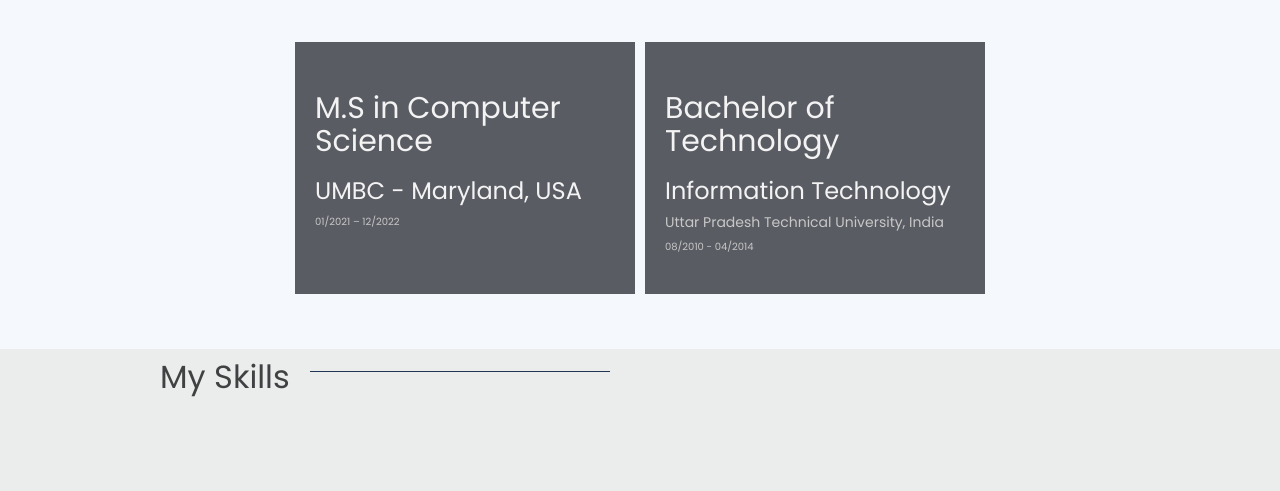
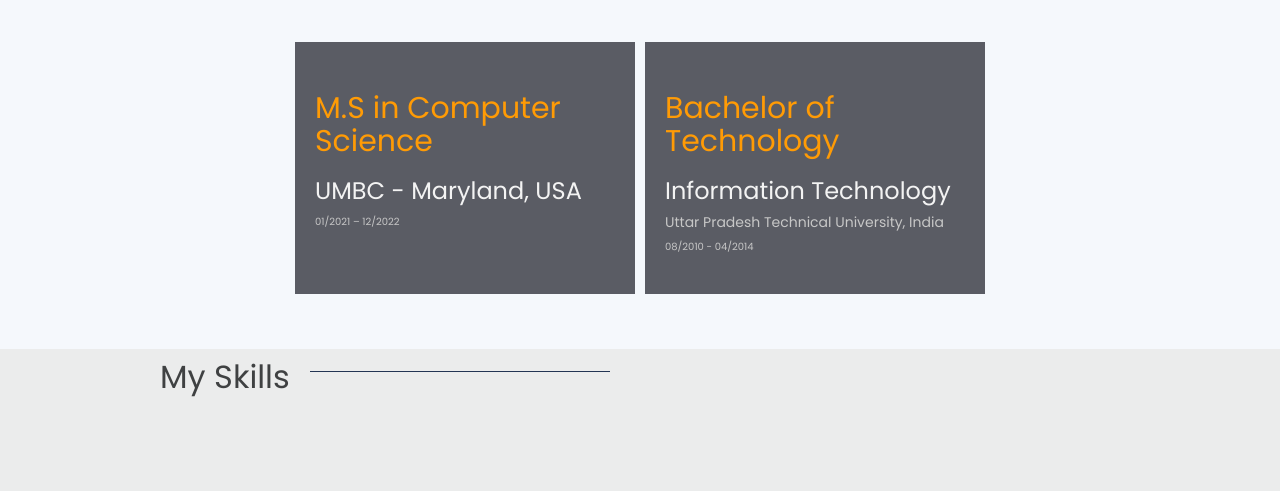
Before and after one commit to ranjanj1/ranjanjaiswal, a plain HTML site: page index.html in a window 1280 px wide. Shown: the part 2754-3245 px from the top of the page. Drawn offline with nearby package versions, Linux system fonts and the light colour scheme.

Commit message:
Update index.css

```diff
--- a/css/index.css
+++ b/css/index.css
@@ -547,6 +547,9 @@ h1.big-tint-heading, .contact-page h1 {
 
 .box h2, .box h3 {
     color: var(--light);
+}
+.box h2 {
+    color: var(--green-dark);
 }
 
 .box h5, .box p {
```
